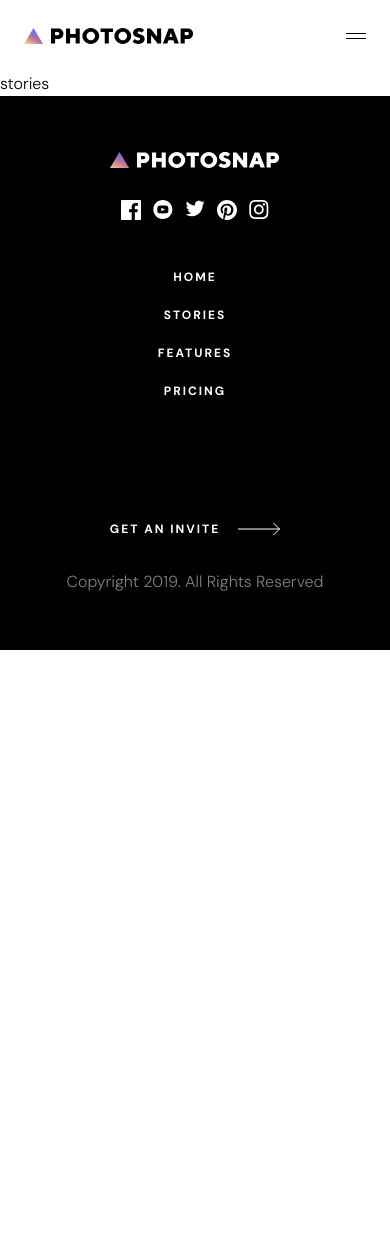
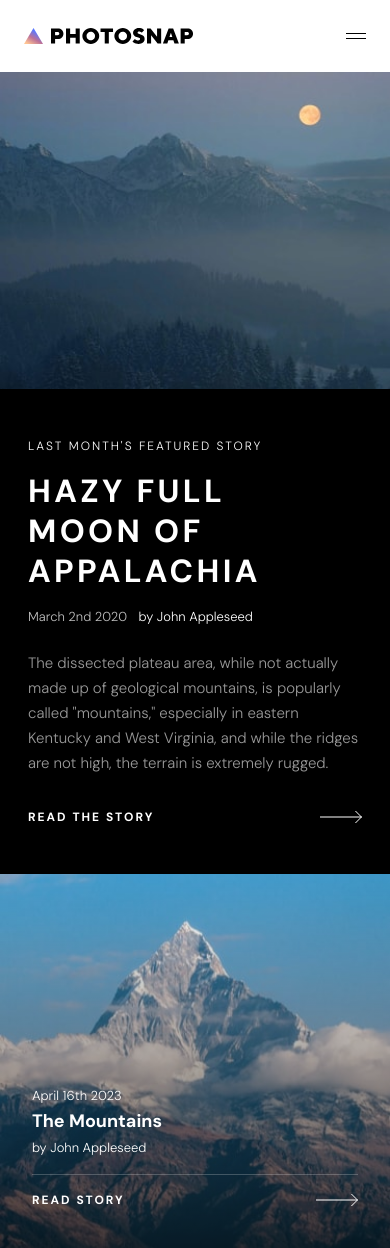
Before and after one commit to jdubcodes/photosnap-website, a React (Vite) app: page /stories in a window 390 px wide. Shown: the top 1248 px of the page. Before the commit the page ends 844 px from the top, so only its background shows below. Built offline with nearby package versions, Linux system fonts and the light colour scheme.

Commit message:
Complete stories page for mobile screens

```diff
--- a/src/App.jsx
+++ b/src/App.jsx
@@ -5,6 +5,7 @@ import { BrowserRouter, Routes, Route } from 'react-router-dom'
 import Navbar from './components/Navbar'
 import Footer from './components/Footer'
 import Home from './components/Home'
+import Stories from './components/Stories'
 
 function App() {
   return (
@@ -12,7 +13,7 @@ function App() {
       <Navbar />
       <Routes>
         <Route path='/' element={<Home />} />
-        <Route path='/stories' element={<h1>stories</h1>} />
+        <Route path='/stories' element={<Stories />} />
         <Route path='/features' element={<h1>features</h1>} />
         <Route path='/pricing' element={<h1>pricing</h1>} />
       </Routes>
--- /dev/null
+++ b/src/components/Stories.jsx
@@ -0,0 +1,68 @@
+// Imported custom data
+import stories from '../lib/data/stories'
+
+// Imported assets
+import arrowLight from '../assets/shared/arrowLight.svg'
+import moon from '../assets/stories/mobile/moon-of-appalacia.jpg'
+
+export default function Stories() {
+  return (
+    <>
+      <section className='min-h-vp-mobile grid grid-row-2 bg-black text-white'>
+        <img
+          src={moon}
+          alt='mountains'
+          className='w-full h-[317px] object-cover object-top'
+        />
+        <div className='px-7 py-12 '>
+          <p className='text-link text-bold uppercase'>
+            Last month's featured story
+          </p>
+          <h1 className='max-w-[300px] my-4 text-heading-mobile uppercase text-balance'>
+            Hazy Full Moon of Appalachia
+          </h1>
+          <p className='text-author'>
+            <span className='opacity-75 mr-2'>March 2nd 2020 </span>
+            <span>by John Appleseed</span>
+          </p>
+          <p className='mt-6 mb-8 text-body text-white/60'>
+            The dissected plateau area, while not actually made up of geological
+            mountains, is popularly called "mountains," especially in eastern
+            Kentucky and West Virginia, and while the ridges are not high, the
+            terrain is extremely rugged.
+          </p>
+          <button className='w-full mt-4 flex items-center justify-between text-link uppercase font-bold'>
+            Read the story
+            <img src={arrowLight} alt='arrow' />
+          </button>
+        </div>
+      </section>
+      <section>
+        {stories.map((story) => (
+          <div
+            key={story.key}
+            className='h-story-img px-8 py-10 flex flex-col text-white'
+            style={{
+              background: `linear-gradient(rgba(0,0,0,0.0), rgba(0,0,0,0.66)), url(${story.srcMobile})`,
+              backgroundRepeat: 'no-repeat',
+              backgroundPosition: 'center',
+              backgroundSize: 'cover',
+            }}
+          >
+            <p className='mt-auto text-author'>{story.date}</p>
+            <h3 className='my-1 text-card-heading font-bold'>
+              {story.heading}
+            </h3>
+            <p className='pb-4 border-b border-grey/25 text-author'>
+              by {story.author}
+            </p>
+            <button className='w-full mt-4 flex items-center justify-between text-link uppercase font-bold'>
+              Read story
+              <img src={arrowLight} alt='arrow' />
+            </button>
+          </div>
+        ))}
+      </section>
+    </>
+  )
+}
--- a/tailwind.config.js
+++ b/tailwind.config.js
@@ -8,11 +8,16 @@ export default {
     },
     extend: {
       height: {
+        'vp-mobile': 'calc(100vh - 72px)',
+        'vp-tablet': '',
         'hero-mobile': '18.375rem',
         'hero-tablet': '40.625rem',
         'card-img-mobile': '17rem',
         'card-img-tablet': '37.5rem',
         'story-img': '23.438rem',
+      },
+      minHeight: {
+        'vp-mobile': 'calc(100vh - 72px)',
       },
       padding: {
         19: '4.5rem',
```
